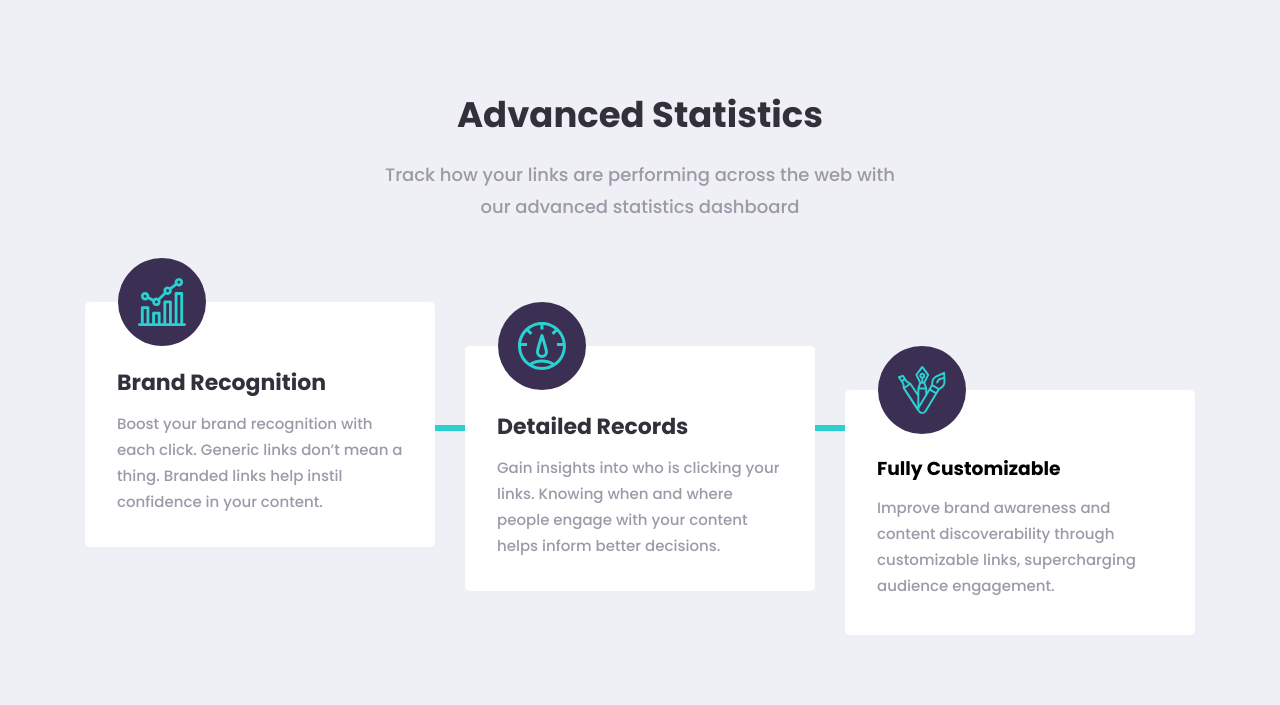
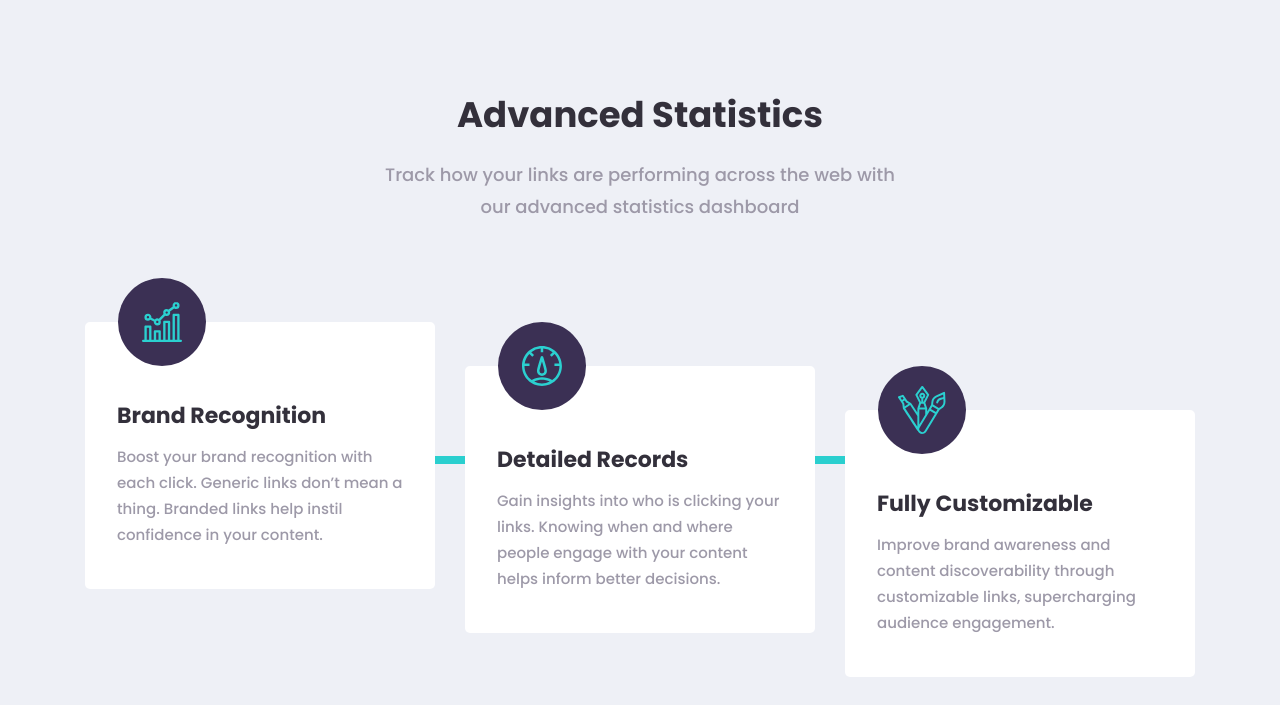
Before and after one commit to MieszkoKowalik/FrontendMentor-url-shortening-api-master, a website with bundled scripts: page index.html in a window 1280 px wide. Shown: the part 926-1631 px from the top of the page. Built offline with nearby package versions, Linux system fonts and the light colour scheme.

Commit message:
fix styles for features section

```diff
--- a/index.html
+++ b/index.html
@@ -135,6 +135,9 @@
                 class="features__image"
                 src="dist/images/icon-brand-recognition.svg"
                 alt=""
+                aria-hidden="true"
+                width="40px"
+                height="40px"
               />
             </div>
             <h3 class="features__feature-title">Brand Recognition</h3>
@@ -150,6 +153,9 @@
                 class="features__image"
                 src="dist/images/icon-detailed-records.svg"
                 alt=""
+                aria-hidden="true"
+                width="40px"
+                height="40px"
               />
             </div>
             <h3 class="features__feature-title">Detailed Records</h3>
@@ -165,9 +171,12 @@
                 class="features__image"
                 src="dist/images/icon-fully-customizable.svg"
                 alt=""
+                aria-hidden="true"
+                width="48px"
+                height="48px"
               />
             </div>
-            <h3 class="featuers__feature-title">Fully Customizable</h3>
+            <h3 class="features__feature-title">Fully Customizable</h3>
             <p class="features__feature-details">
               Improve brand awareness and content discoverability through
               customizable links, supercharging audience engagement.
--- a/src/scss/layout/_features.scss
+++ b/src/scss/layout/_features.scss
@@ -5,7 +5,7 @@
   text-align: center;
   @include breakpoint("md") {
     & {
-      padding-bottom: 160px;
+      padding-bottom: 200px;
     }
   }
 
@@ -35,7 +35,7 @@
     flex-direction: column;
     gap: 92px;
 
-    margin-top: 5em;
+    margin-top: 6.25rem;
     max-width: 540px;
     margin-left: auto;
     margin-right: auto;
@@ -68,7 +68,7 @@
         & {
           top: 50%;
           width: 100%;
-          height: 6px;
+          height: 8px;
         }
       }
     }
@@ -80,7 +80,7 @@
     align-items: center;
     gap: 12px;
     position: relative;
-    padding: 4em 2em 2em;
+    padding: 4.8125rem 2rem 2.5625rem;
     background-color: #fff;
     border-radius: 5px;
 
@@ -128,7 +128,6 @@
     }
   }
   &__image {
-    width: 48px;
-    height: 48px;
+    aspect-ratio: 1;
   }
 }
```
Also changed, not shown: dist/css/main.css, 1 other file.
